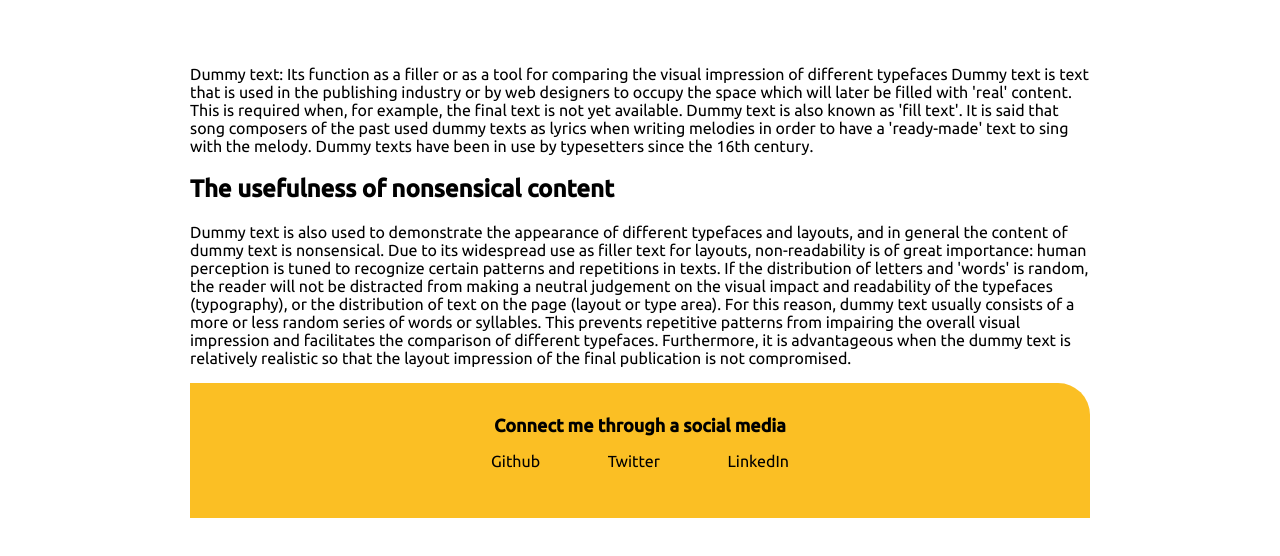
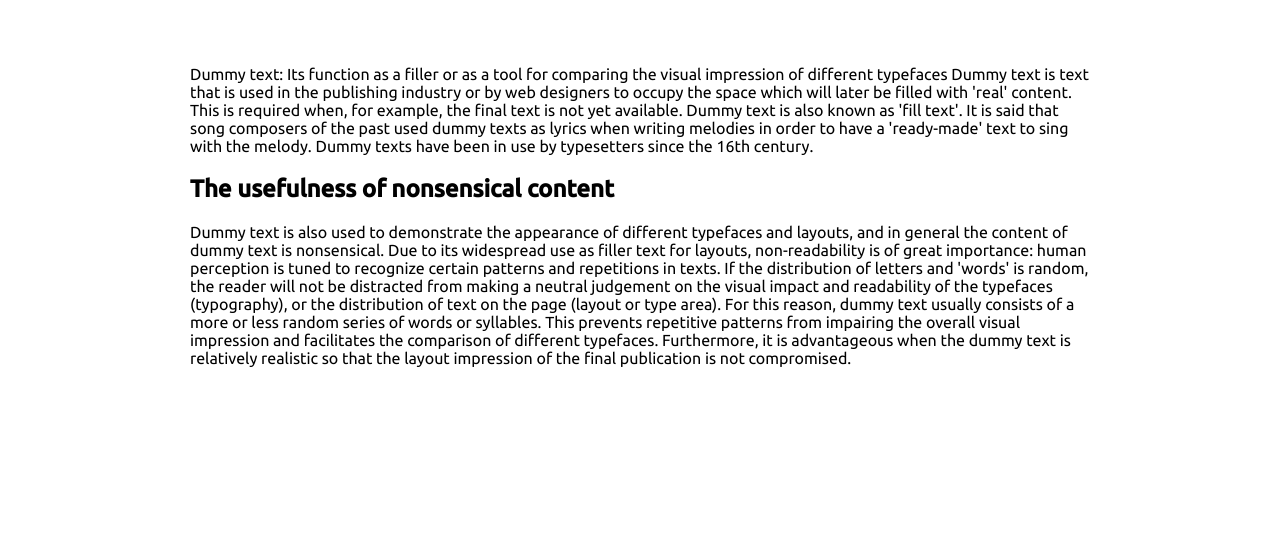
Before and after one commit to mariyasada/sadamariya_portfolio, a plain HTML site: page blog/dummy.html in a window 1280 px wide. Shown: the part 284-840 px from the top of the page. After the commit the page ends 800 px from the top, so only its background shows below. Drawn offline with Linux system fonts and the light colour scheme.

Commit message:
Update dummy.html

```diff
--- a/blog/dummy.html
+++ b/blog/dummy.html
@@ -57,18 +57,5 @@
         when the dummy text is relatively realistic so that the layout
         impression of the final publication is not compromised.
       </p>
-<!-- footer -->
-<footer class="footer">
-    <div class="footer-heading">Connect me through a social media</div>
-    <ul class="social-links non-bullets">
-        <li class="inline-item">
-             <a class="link" href="https://github.com/mariyasada">Github</a>
-        </li>
-        <li class="inline-item">
-            <a class="link" href="https://twitter.com/mariya_sada">Twitter</a>
-        </li>
-        <li class="inline-item">
-             <a class="link" href="https://www.linkedin.com/in/mariya-sada-1b6443139">LinkedIn</a>
-        </li>
-    </ul>
- </footer>
+</article>
+</body></html>
```
